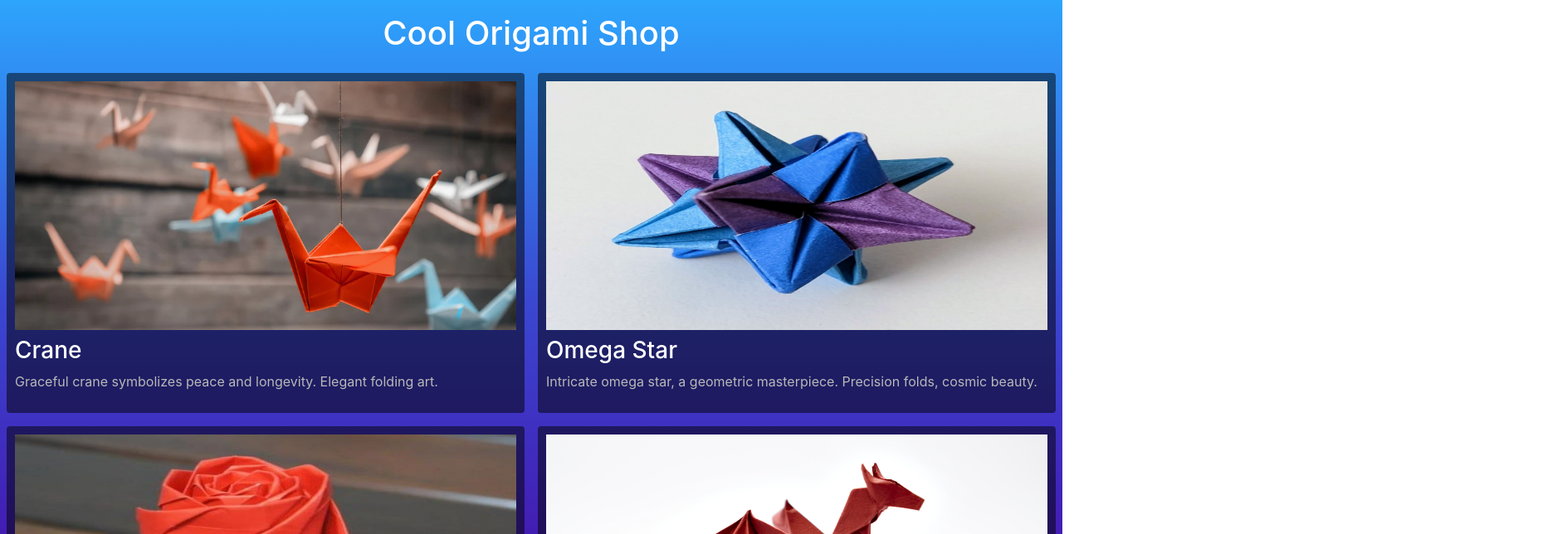
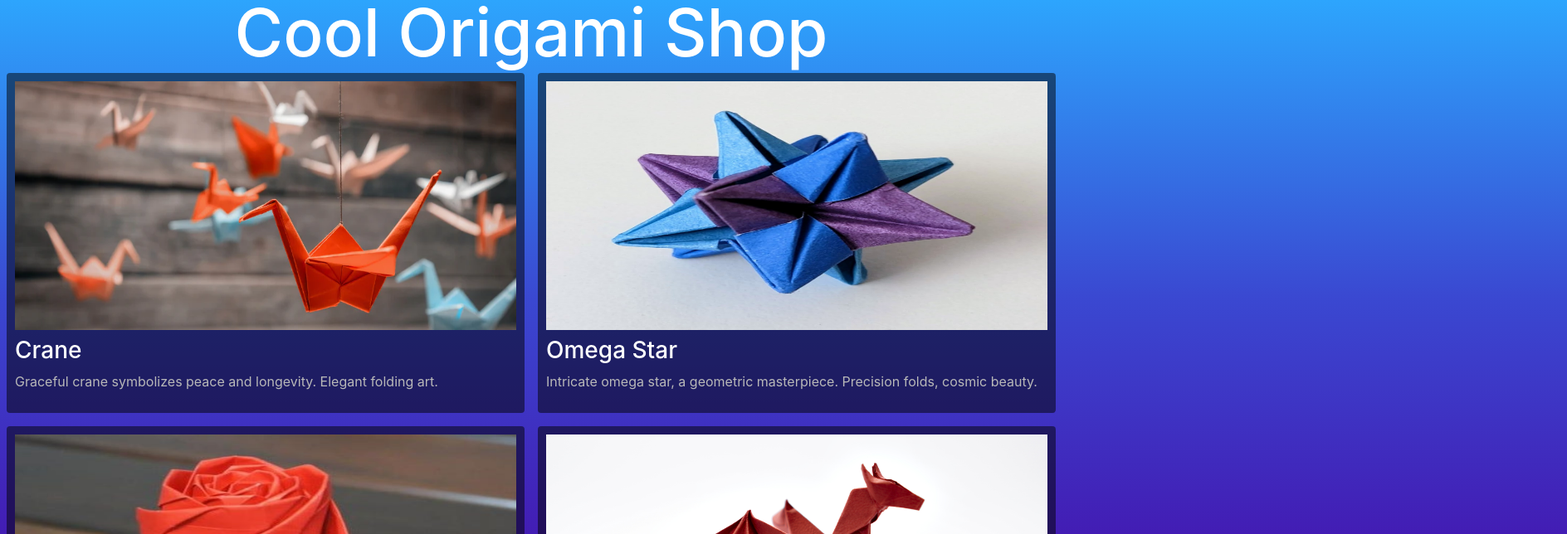
Before and after one commit to OrigamiStarz/WebDevReviewProject, a website: page public/index.html in a window 1280 px wide. In both pictures the pointer is over the element "Cool Origami Shop". Shown: the top 644 px of the page at 83% size, 1888 px wide, since content can reach past the window. Drawn offline with nearby package versions, Linux system fonts and the light colour scheme.

Commit message:
Add hover effect 2 - title spins

```diff
--- a/public/style.css
+++ b/public/style.css
@@ -2,6 +2,7 @@
 html {
     height: 100%;
 }
+
 body {
     height: 100%;
     margin: 0;
@@ -10,6 +11,14 @@ body {
     background: linear-gradient(0deg, rgba(71,5,164,1) 0%, rgba(58,72,209,1) 55%, rgba(45,165,253,1) 100%) fixed;
     background: -webkit-gradient(0deg, rgba(71,5,164,1) 0%, rgba(58,72,209,1) 55%, rgba(45,165,253,1) 100%) fixed;
     color: white;
+}
+
+.text-center {
+    transition: 0.5s ease-out;
+}
+
+.text-center:hover {
+    transform: rotate(360deg) scale(2);
 }
 
 .product {
```
